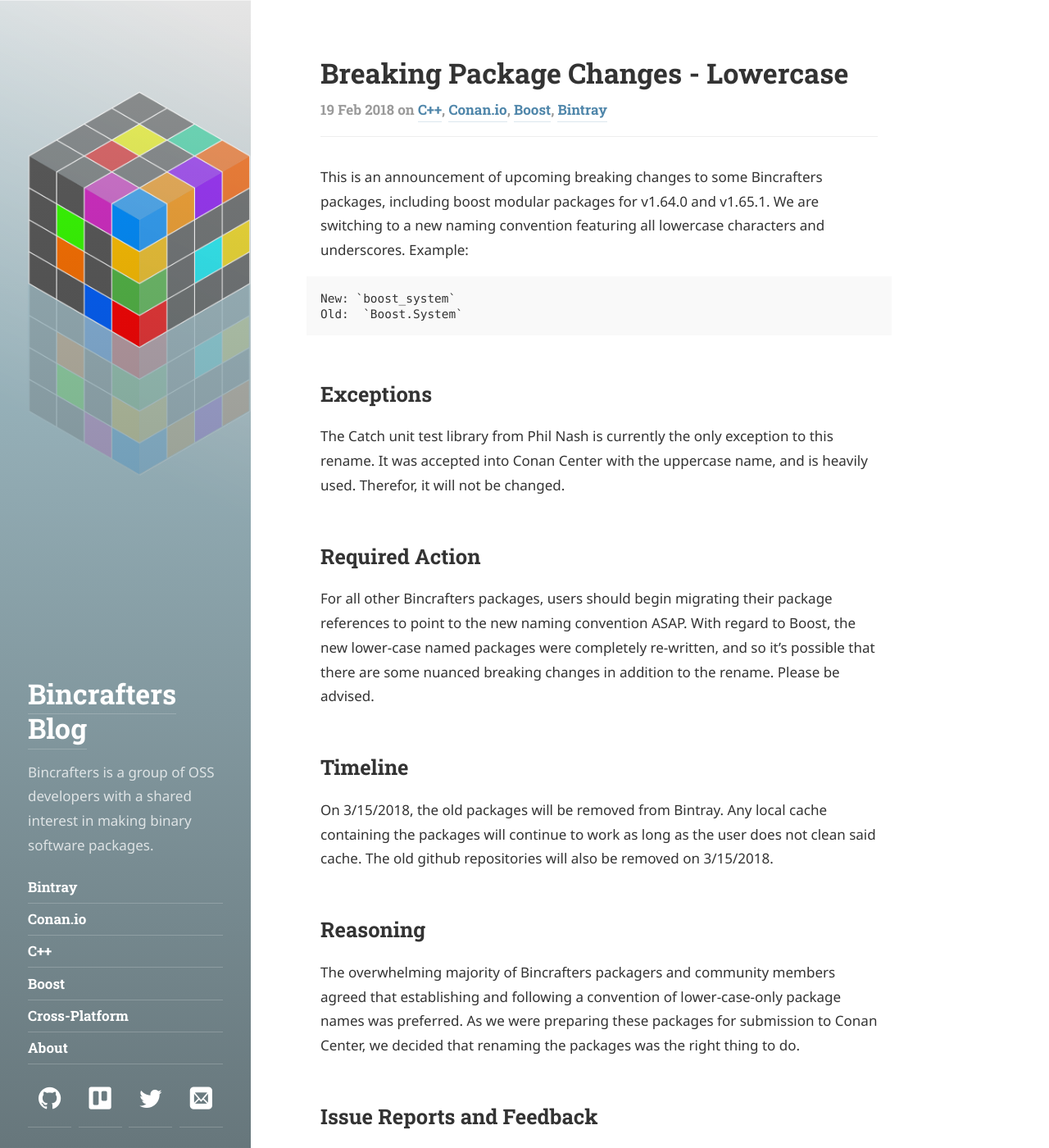
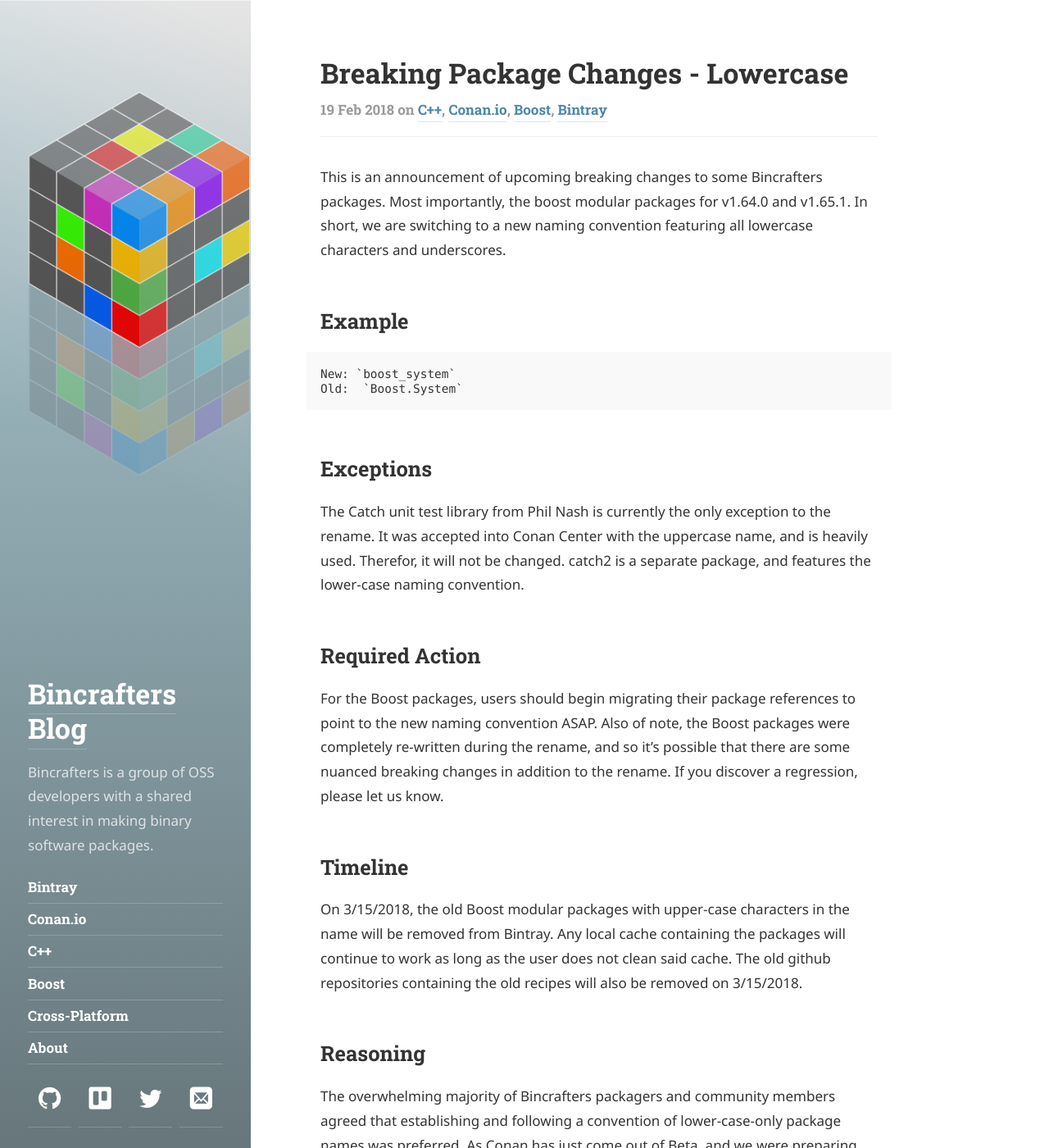
Before and after one commit to bincrafters/bincrafters.github.io, a Jekyll site: the page built from _posts/2018-02-19-Breaking-Package-Changes-Lowercase.md, in a window 1280 px wide and 1400 px high. Shown: the whole window at 82% size. Built offline with Jekyll 4.4.1, drawn with Linux system fonts in a browser that asks for light colours; some web fonts are replaced; some of the changed text lies outside the part shown.

Commit message:
improved latest post

```diff
--- a/_posts/2018-02-19-Breaking-Package-Changes-Lowercase.md
+++ b/_posts/2018-02-19-Breaking-Package-Changes-Lowercase.md
@@ -4,22 +4,24 @@ title: 'Breaking Package Changes - Lowercase'
 tags: [C++, Conan.io, Boost, Bintray]
 ---
 
-This is an announcement of upcoming breaking changes to some Bincrafters packages, including boost modular packages for v1.64.0 and v1.65.1. We are switching to a new naming convention featuring all lowercase characters and underscores.  Example:
+This is an announcement of upcoming breaking changes to some Bincrafters packages. Most importantly, the boost modular packages for v1.64.0 and v1.65.1. In short, we are switching to a new naming convention featuring all lowercase characters and underscores.
+
+## Example
 
 	New: `boost_system`
 	Old:  `Boost.System`
 
 ## Exceptions
-The Catch unit test library from Phil Nash is currently the only exception to this rename.  It was accepted into Conan Center with the uppercase name, and is heavily used.  Therefor, it will not be changed.
+The Catch unit test library from Phil Nash is currently the only exception to the rename.  It was accepted into Conan Center with the uppercase name, and is heavily used.  Therefor, it will not be changed.  catch2 is a separate package, and features the lower-case naming convention.
 
 ## Required Action
-For all other Bincrafters packages, users should begin migrating their package references to point to the new naming convention ASAP. With regard to Boost, the new lower-case named packages were completely re-written, and so it's possible that there are some nuanced breaking changes in addition to the rename.  Please be advised.
+For the Boost packages, users should begin migrating their package references to point to the new naming convention ASAP.  Also of note, the Boost packages were completely re-written during the rename, and so it's possible that there are some nuanced breaking changes in addition to the rename. If you discover a regression, please let us know.
 
 ## Timeline
-On 3/15/2018, the old packages will be removed from Bintray.  Any local cache containing the packages will continue to work as long as the user does not clean said cache. The old github repositories will also be removed on 3/15/2018.
+On 3/15/2018, the old Boost modular packages with upper-case characters in the name will be removed from Bintray.  Any local cache containing the packages will continue to work as long as the user does not clean said cache. The old github repositories containing the old recipes will also be removed on 3/15/2018.
 
 ## Reasoning
-The overwhelming majority of Bincrafters packagers and community members agreed that establishing and following a convention of lower-case-only package names was preferred.  As we were preparing these packages for submission to Conan Center, we decided that renaming the packages was the right thing to do.
+The overwhelming majority of Bincrafters packagers and community members agreed that establishing and following a convention of lower-case-only package names was preferred.  As Conan has just come out of Beta, and we were preparing the packages for submission to Conan Center, we decided that now was our last opportunity to make this change, which we would be living with for years to come.
 
 ## Issue Reports and Feedback
 As usual, please let us know if you have any trouble with the new packages on our Github Community Issues list:
```
